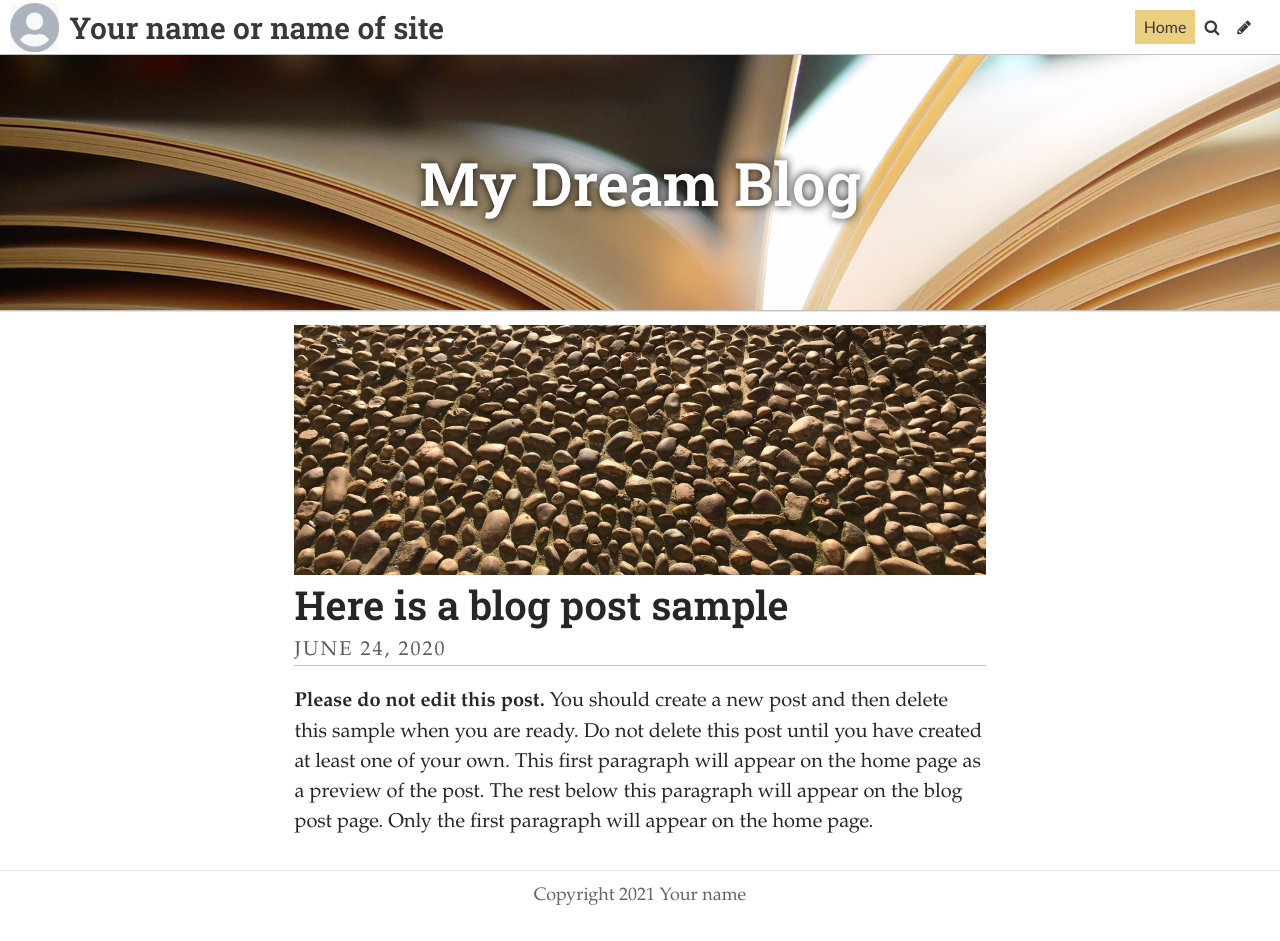
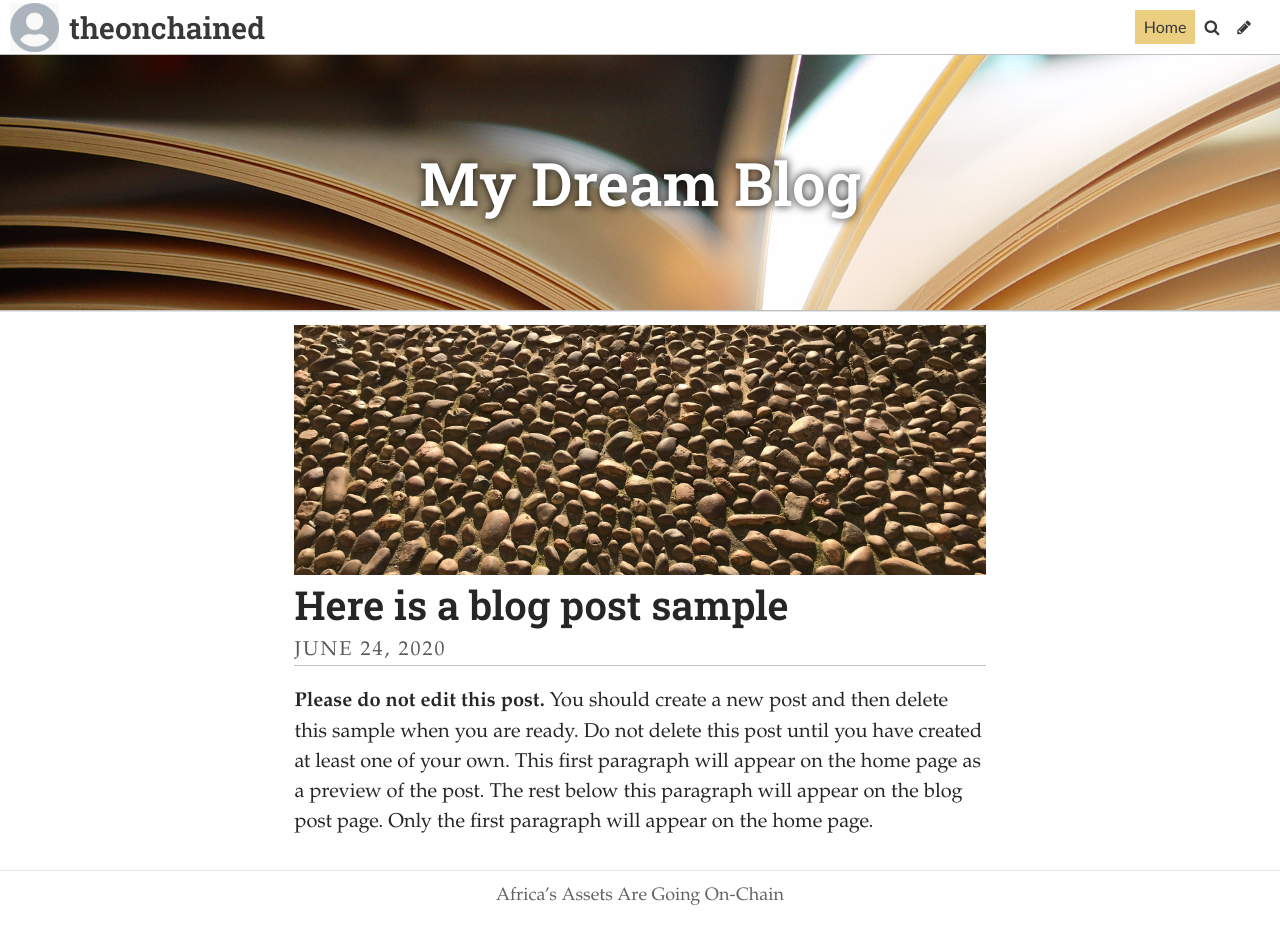
Before and after one commit to JessicaShuaibu/theoncahinedblog, a Jekyll site: the page built from index.html, in a window 1280 px wide. Built offline with Jekyll 4.4.1, drawn with Linux system fonts in a browser that asks for light colours; some web fonts are replaced; the list of posts is cut into pages by our own code.

Commit message:
Update Settings “general”

```diff
--- a/_data/settings.yml
+++ b/_data/settings.yml
@@ -1,13 +1,13 @@
-title: Your name or name of site
-description: A website with a blog
+title: theonchained
+description: " Unlocking Africa's Real-World Wealth Through Blockchain"
+footer_text: Africa’s Assets Are Going On-Chain
+header_feature_image: ../uploads/pages.jpg
 header_text: My Dream Blog
 header_text_color: "#ffffff"
-footer_text: Copyright 2021 Your name
-header_feature_image: ../uploads/pages.jpg
-bannerheight: "20vmax"
-navbarheight: "55px"
-gridlayout: false
+bannerheight: 20vmax
+navbarheight: 55px
 logo: /uploads/logo.jpg
 favicon: /uploads/favicon.ico
+gridlayout: false
+fixednavbar: false
 upzoom: true
-fixednavbar: false
```
